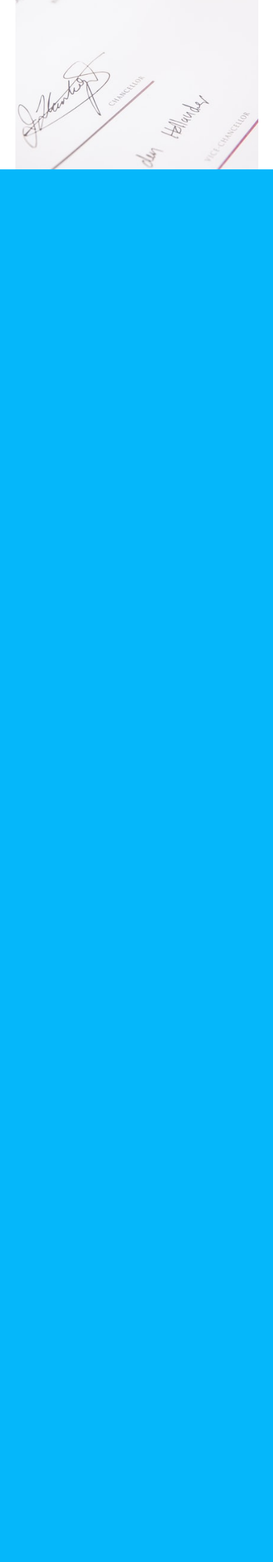
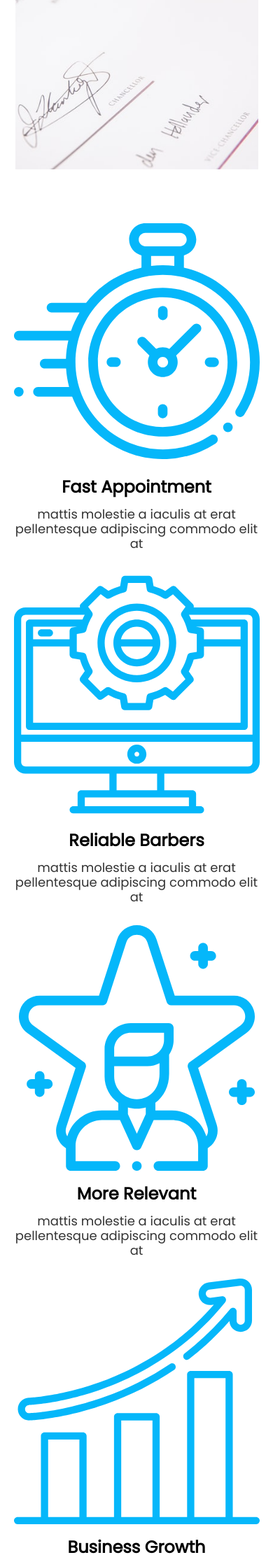
Before and after one commit to Aim-Entity/barber, a Django app: page / in a window 390 px wide. Shown: the part 2651-4883 px from the top of the page at 70% size. Before the commit the page ends 2893 px from the top, so only its background shows below. Run offline with Django 3.2, Linux system fonts and the light colour scheme.

Commit message:
Mobile view home section 3 finished

```diff
--- a/home/static/home/style.css
+++ b/home/static/home/style.css
@@ -116,3 +116,38 @@
   height: 347px;
   object-fit: cover;
 }
+
+.s3-container {
+  margin: 0 auto;
+  margin-top: 40px;
+  width: 90%;
+  display: grid;
+  justify-content: center;
+}
+
+.s3-grid {
+  display: flex;
+  flex-direction: column;
+  justify-content: center;
+  margin-top: 30px;
+}
+
+.s3-title {
+  text-align: center;
+
+  font-weight: 600;
+  font-size: 24px;
+  line-height: 36px;
+
+  color: #000000;
+  margin-top: 15px;
+}
+
+.s3-par {
+  font-size: 18px;
+  line-height: 21px;
+  text-align: center;
+
+  margin-top: 10px;
+  color: rgba(0, 0, 0, 0.8);
+}
--- a/templates/home/index.htm
+++ b/templates/home/index.htm
@@ -128,6 +128,100 @@
           </div>
         </div>
       </div>
+
+      <div class="section3">
+        <div class="s3-container">
+          <div class="s3-grid">
+            <img
+              src="{% static 'home/imgs/time.svg' %}"
+              alt="Clock"
+              class="s3-icon"
+            />
+
+            <h2 class="s3-title">Fast Appointment</h2>
+
+            <p class="s3-par">
+              mattis molestie a iaculis at erat pellentesque adipiscing commodo
+              elit at
+            </p>
+          </div>
+
+          <div class="s3-grid">
+            <img
+              src="{% static 'home/imgs/function.svg' %}"
+              alt="Clock"
+              class="s3-icon"
+            />
+
+            <h2 class="s3-title">Reliable Barbers</h2>
+
+            <p class="s3-par">
+              mattis molestie a iaculis at erat pellentesque adipiscing commodo
+              elit at
+            </p>
+          </div>
+
+          <div class="s3-grid">
+            <img
+              src="{% static 'home/imgs/famous.svg' %}"
+              alt="Clock"
+              class="s3-icon"
+            />
+
+            <h2 class="s3-title">More Relevant</h2>
+
+            <p class="s3-par">
+              mattis molestie a iaculis at erat pellentesque adipiscing commodo
+              elit at
+            </p>
+          </div>
+
+          <div class="s3-grid">
+            <img
+              src="{% static 'home/imgs/growth.svg' %}"
+              alt="Clock"
+              class="s3-icon"
+            />
+
+            <h2 class="s3-title">Business Growth</h2>
+
+            <p class="s3-par">
+              mattis molestie a iaculis at erat pellentesque adipiscing commodo
+              elit at
+            </p>
+          </div>
+
+          <div class="s3-grid">
+            <img
+              src="{% static 'home/imgs/famous.svg' %}"
+              alt="Clock"
+              class="s3-icon"
+            />
+
+            <h2 class="s3-title">More Credibility</h2>
+
+            <p class="s3-par">
+              mattis molestie a iaculis at erat pellentesque adipiscing commodo
+              elit at
+            </p>
+          </div>
+
+          <div class="s3-grid">
+            <img
+              src="{% static 'home/imgs/pro.svg' %}"
+              alt="Clock"
+              class="s3-icon"
+            />
+
+            <h2 class="s3-title">Professional</h2>
+
+            <p class="s3-par">
+              mattis molestie a iaculis at erat pellentesque adipiscing commodo
+              elit at
+            </p>
+          </div>
+        </div>
+      </div>
     </div>
     {% endblock %}
   </body>
```
Also changed, not shown: home/static/home/imgs/location.svg (renamed from home/static/home/imgs/location 1.svg).
